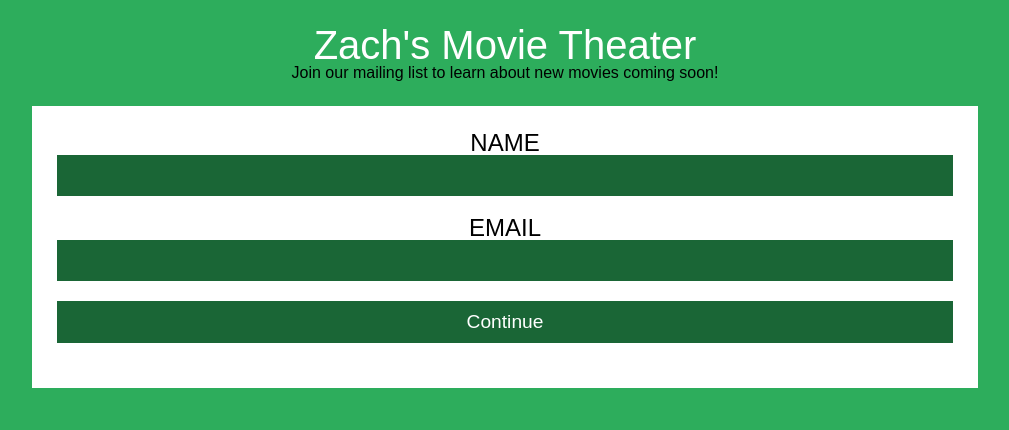
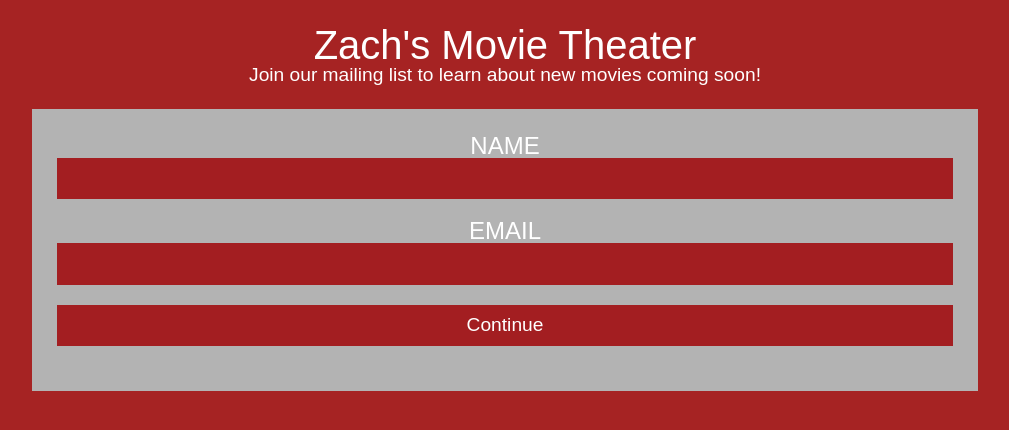
Before and after one commit to zfleckhawk/ITMD-362-Project-1, a plain HTML site: page index.html in a window 1280 px wide. Shown: the whole page, without its empty margins (135-1144 px from the left). Drawn offline with Linux system fonts and the light colour scheme.

Commit message:
Changed color scheme

```diff
--- a/screen.css
+++ b/screen.css
@@ -8,7 +8,7 @@ a,abbr,acronym,address,applet,article,aside,audio,b,big,blockquote,body,canvas,c
 
 /* Begin site styles below */
 body {
-  background-color: #2dad5c;
+  background-color: #a62323;
   font-family: Arial,Helvetica Neue,Helvetica,sans-serif;
 }
 
@@ -27,8 +27,14 @@ h1 {
   color: white;
 }
 
+h2 {
+  font-size: 1.2em;
+  word-wrap: normal;
+  color: white;
+}
+
 #form {
-  background-color: #FFF;
+  background-color: #b3b3b3;
   width: 70%;
   margin-left: auto;
   margin-right: auto;
@@ -41,6 +47,7 @@ li {
 }
 
 label {
+  color: white;
   display: block;
   font-size: 1.5em;
   text-transform: uppercase;
@@ -54,12 +61,12 @@ input, select {
   outline: 0;
   padding: .5em;
   font-size: 1.2em;
-  background-color: #1a6636;
+  background-color: #a31e21;
   color: white;
   width: 100%;
   box-sizing: border-box;
 }
 
-input {
-  background-color: #1a6636;
+input:focus {
+  background-color: #871b21;
 }
```
